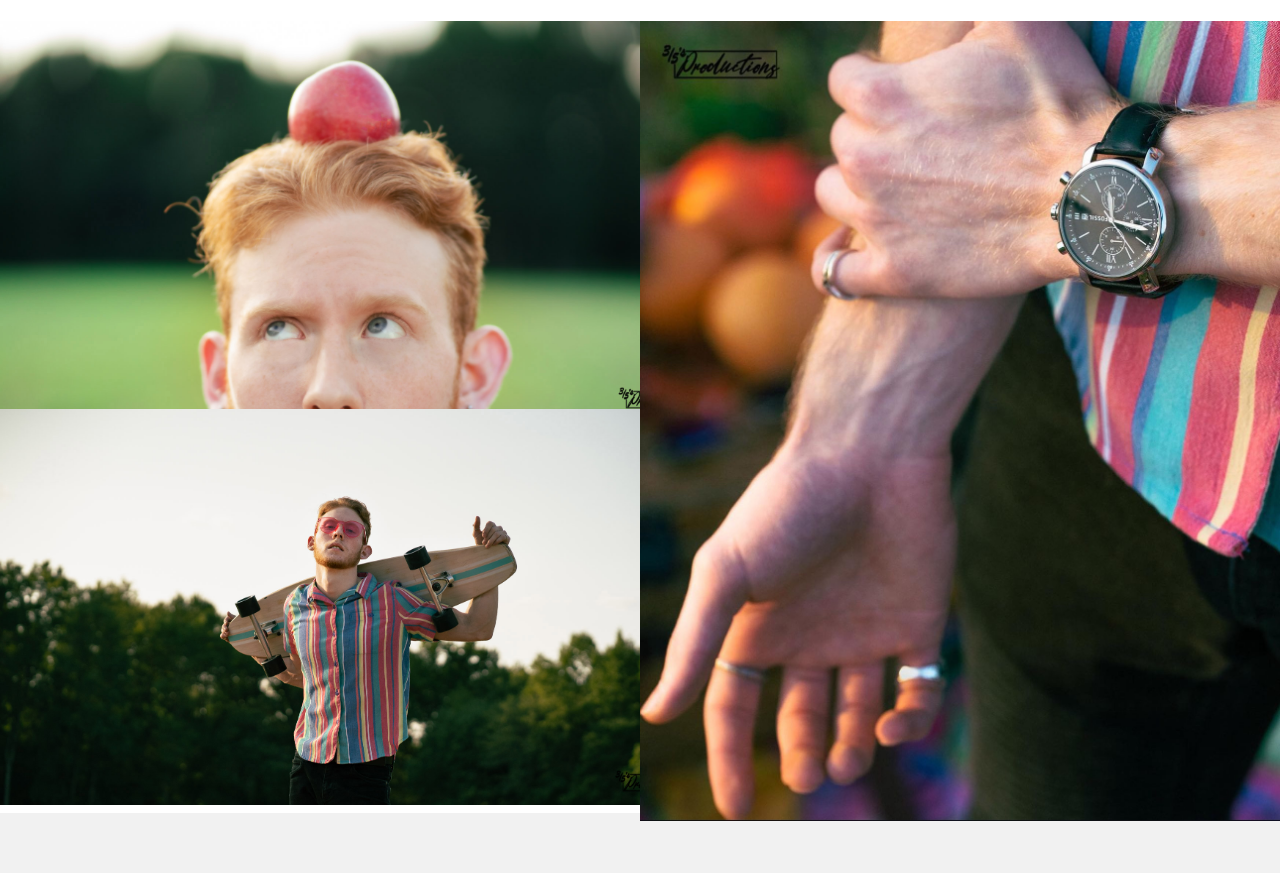
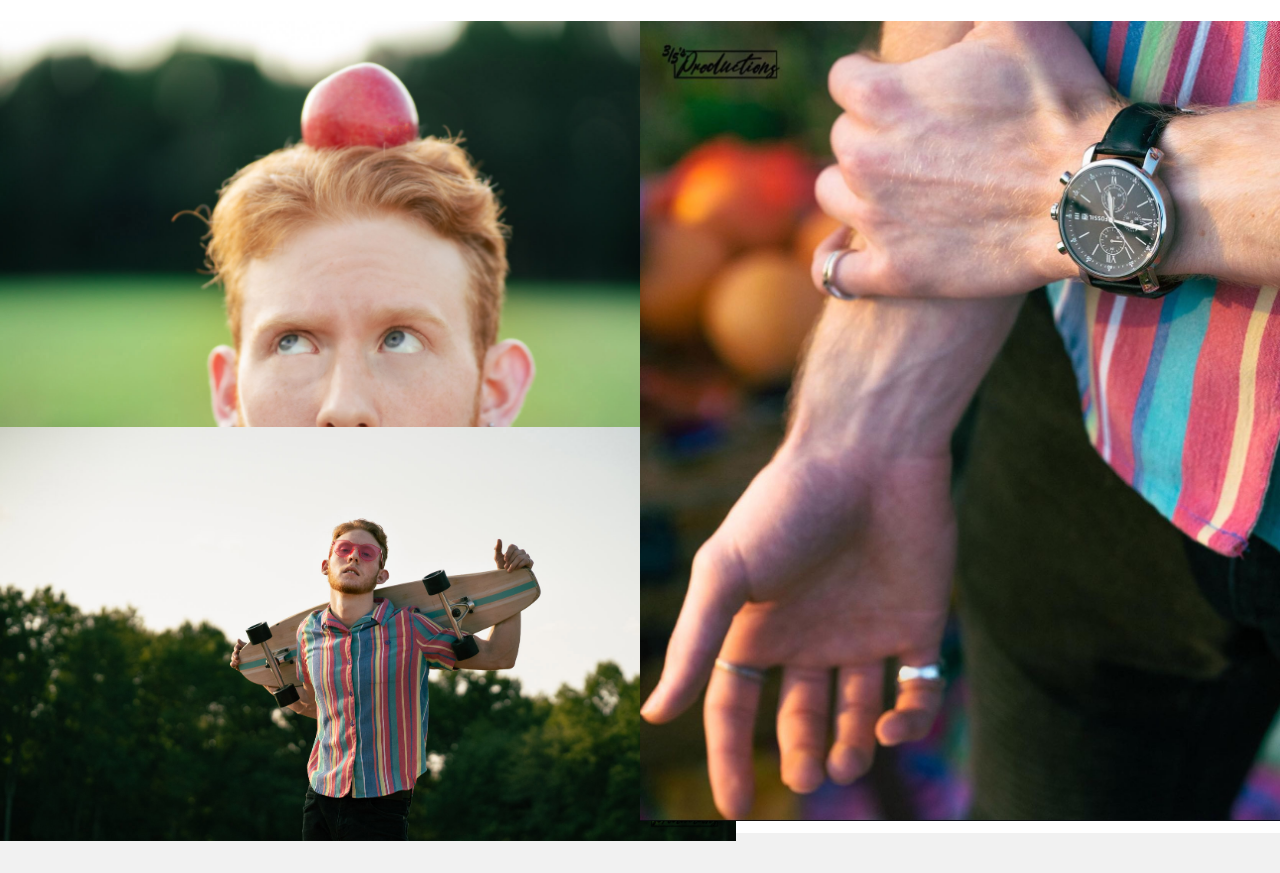
Before and after one commit to IvanZ712/IvanZ712.github.io, a plain HTML site: page index.html in a window 1280 px wide. Shown: the part 79-952 px from the top of the page. Drawn offline with nearby package versions, Linux system fonts and the light colour scheme.

Commit message:
Update index.html

```diff
--- a/index.html
+++ b/index.html
@@ -37,8 +37,8 @@ body {font-family: "Raleway", Arial, sans-serif}
   <!-- Photo Grid -->
   <div class="w3-row">
     <div class="w3-half">
-      <img src="Dante's-Retreat-2.jpg" style="width:110%">
-      <img src="Dante's-Retreat-23.jpg" style="width:110%">
+      <img src="Dante's-Retreat-2.jpg" style="width:115%">
+      <img src="Dante's-Retreat-23.jpg" style="width:115%">
 
     </div>
 
```
